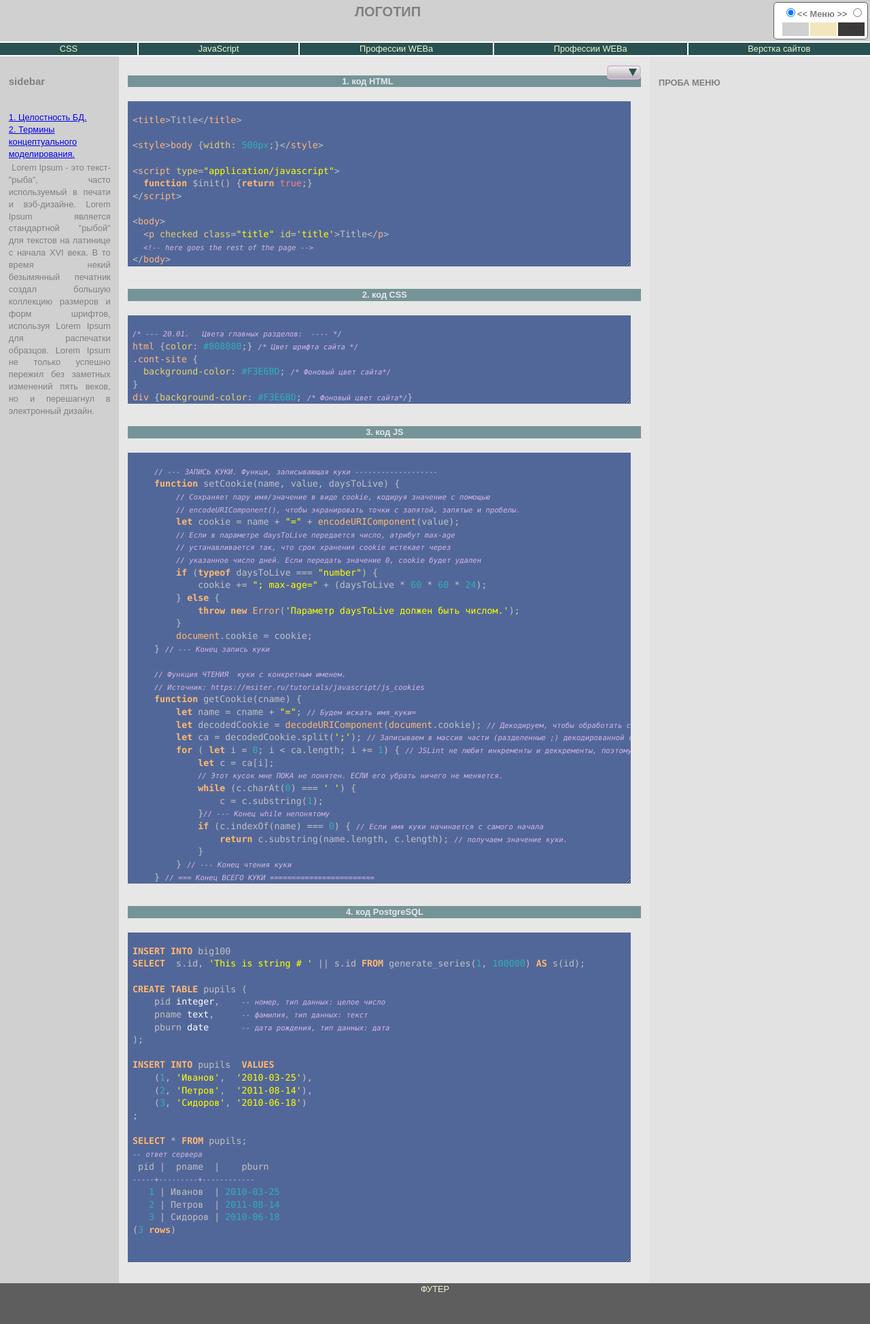
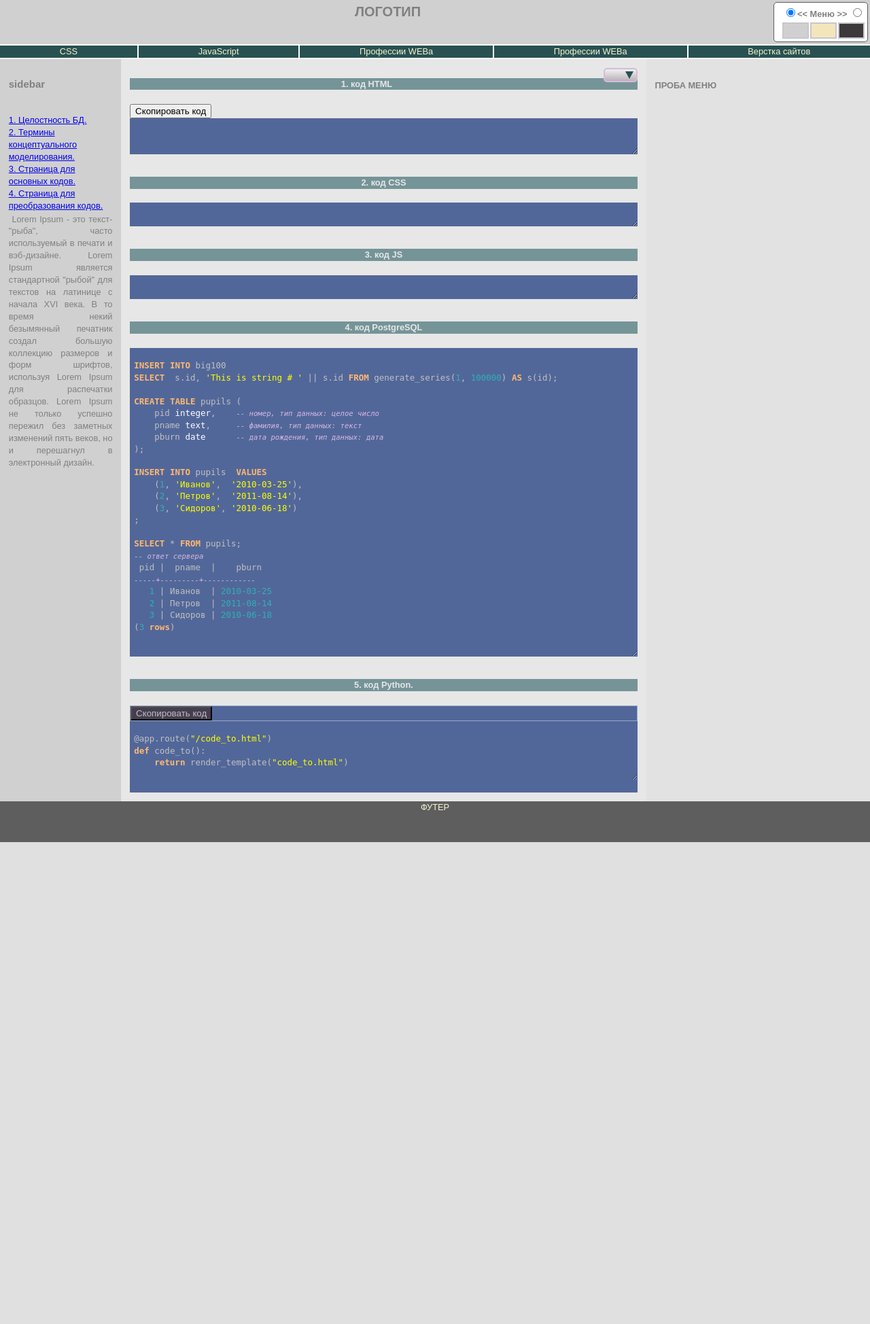
Before and after one commit to OlegTripolskiy/pg21flaskL, a Flask app: page /highlight.html in a window 1280 px wide. Shown: the whole page at 68% size. After the commit the page ends 1239 px from the top, so only its background shows below. Run offline with Flask 2, Linux system fonts and the light colour scheme; lists and menus that the app fills with data are empty; some libraries are stand-ins or nearby versions.

Commit message:
0.0.0.4 Сделано: highlight.js + Преобразование кода HTML

```diff
--- a/static/css/higligt_gml.css
+++ b/static/css/highlight_gml.css
@@ -1,9 +1,5 @@
-/*
-
-GML Theme - Meseta <meseta@gmail.com>
-
-*/
-
+/* GML Theme - Meseta <meseta@gmail.com> */
+/* ---- 10. Стили модуля расцветки кода  --- эти стили расцвеыивают код */
 .hljs {
   display: block;
   overflow-x: auto;
@@ -76,10 +72,13 @@ GML Theme - Meseta <meseta@gmail.com>
 }
 
 /* ---- Моя проба ПЕРЕОПРЕДЕЛИТЬ - ПОЛУЧИЛОСЬ ------- */
-.hljs {
-  background: #526799;  /* Цвет фона блока Исходно #222222*/
+.hljs {   /* ---  Стили БЛОКА. --- */
+  background: #526799;  /* Цвет фона блока Исходно #222222* повторно в .my-highlight */
   padding-bottom: 0;
   padding-top: 0;
+  font-size: 1.2em;     /* Размер шрифта всего блока */
+  white-space: pre; /* Горизонтальная полоса прокрутки ЕСЛИ код не вмещается */
+  resize: vertical;     /* Пользователь может изменять размеры блока вертикально */
 }
 
 /* Цвет типа данных. Исходно #C0C0C0 */
@@ -87,9 +86,8 @@ GML Theme - Meseta <meseta@gmail.com>
 
 .hljs-comment {   /* Комментарии */
   font-style: oblique;
-/*  color: #8CC4C4;*/
   color: #D6B7E5;
-  font-size: 0.8em;
+  font-size: 0.85em;
 }
 .hljs-number {  color: #2EB0B6; } /* числа */
 pre {  margin: 0;   padding: 0; }
@@ -106,7 +104,6 @@ pre {  margin: 0;   padding: 0; }
 /* --- Конец СТИЛЬ для CSS кода --- */
 
 /* --- СТИЛЬ для HTML кода --- */
-
 .hljs-tag {   /* цвет угловых скобок + атрибуты тэгов */
 /*  color: red;*/
 }
@@ -139,5 +136,4 @@ hljs-selector-tag {
 /*  color: red; */
 }
 
-
 /* --- Конец пробы  ---------------------------------- */
--- a/static/css/main.css
+++ b/static/css/main.css
@@ -53,6 +53,7 @@ table.color_scheme {        /* стиль таблицы */
 table.color_scheme td {       /* стиль ¤чейки*/
   text-align: center;
   cursor: pointer;
+  border: 2px solid #C8C6CA;
   }
 /* УБРАТЬ. НЕ НАДО УЖЕ */
 table.color_scheme td a {  /* В ячейке ссылка, при клике JS меняет цвет */
@@ -268,15 +269,9 @@ footer { /* --- ПОДВАЛ */
 
 
 /* 6. ==== НАЧАЛО. ФОРМАТИРОВАНИЕ ТЕКСТА В СТАТЬЯХ  ====================*/
+
   /* --- 6.1. НАЧАЛО Форматирование PostgreSQL */
-.my { /* СТИЛЬ позволяющий дополнительно форматировать highlight.js */
-  font-size: 10pt;
-  font-family: Consolas, Monaco, monospace;
-  width: 98%;
-  white-space: pre; /* Горизонтальная полоса прокрутки ЕСЛИ код не вмещается */
-  resize: vertical;  /* Пользователь может изменять размеры блока вертикально */
-/*  color: aqua; НЕЛЬЗЯ т.к. МЕНЯЕТ цвет в других блоках */
-}
+
   /* --- 6.1. КОНЕЦ ФОРМАТИРОВАНИЯ PostgreSQL --- */
 
   /* --- 6.2. НАЧАЛО Форматирование HTML-элементов --- */
@@ -353,4 +348,17 @@ p { /* ВСЕ ПАРАГРАФЫ. Чтобы не делать стандарт
 }
 /*  ==== КОНЕЦ стили МЕНЮ ======= */
 
-/* === 5. КОНЕЦ  ======= */
+/* --- 10. Модуль расцвеченного кода. Работает дополнительно к higligh.css */
+/**/
+  .highlight-code { /* Цвет всего модуля совпадает с цветом*/
+    background-color: #526799;
+  }
+  .highlight-code div {
+    border: 1px solid #98A8CC;
+  }
+  .highlight-code div input {  /* Кнопка "Скопировать код */
+    color: #BFBDBC;
+    background-color: #453E50;
+/*    margin-left: 2%;*/
+  }
+/* --- Конец 10. Модуль расцвеченного кода. */
--- a/static/js/main.js
+++ b/static/js/main.js
@@ -170,4 +170,17 @@ $("document").ready(function () {
         }
     }); // --- Конец click
 
+    // 10. --- Копирование текста кода в хайлайтере в буфер обмена. ------------------------------
+    // ВНИМАНИЕ: д.б. выдержана структура тэгов HTML хайлайтеара.
+    // метод execCommand('copy') считается устаревшим, но взамен  пока  ничего  нет.
+    $('.highlight-code').click(function () {
+        let text = $(this).children().next().children();  // Получаем тэг <code>, путь: div-div-pre-code
+        let $tmp = $("<textarea>"); // Создаем элемент textarea, который поддерживает переносы.
+        $("body").append($tmp);  // Добавляем этот созданный элемент к странице.
+        $tmp.val(text.text()).select(); // Записываем в него содержимое элемента и выделяем его.
+        document.execCommand("copy");
+        $tmp.remove();
+    });
+
+
 }); // -- Конец $("document").ready(function ()
--- a/templates/highlight.html
+++ b/templates/highlight.html
@@ -7,22 +7,16 @@
   <h4 class='toc_h'><strong>код HTML</strong></h4>
   <p>
   </p>
+<!--  -->
+<br><!-- РАСЦВЕЧИВАНИЕ HTML, XML  -->
+<div class="highlighte-code"> <!--Блок для расцвеченного кода -->
+  <div><input type="button" value="Скопировать код" /></div>
+<pre><code class="language-xml hljs">
 
-<br>
-<pre><code class="language-xml hljs my">
-&lt;title&gt;Title&lt;/title&gt;
 
-&lt;style&gt;body {width: 500px;}&lt;/style&gt;
+</code></pre>
+</div><!-- Конец. Блок для расцвеченного кода -->
 
-&lt;script type=&quot;application/javascript&quot;&gt;
-  function $init() {return true;}
-&lt;/script&gt;
-
-&lt;body&gt;
-  &lt;p checked class=&quot;title&quot; id=&#39;title&#39;&gt;Title&lt;/p&gt;
-  &lt;!-- here goes the rest of the page --&gt;
-&lt;/body&gt;
-</code></pre>
 <br>
 <!-- === КОНЕЦ ПАРАГРАФА  кода HTML. =============================== -->
 
@@ -30,14 +24,9 @@
   <h4 class='toc_h'><strong>код CSS</strong></h4>
   <p>
   </p>
-<br>
+<br>   <!-- РАСЦВЕЧИВАНИЕ CSS  -->
 <pre><code class="language-css hljs my">
-/* --- 20.01.   Цвета главных разделов:  ---- */
-html {color: #808080;} /* Цвет шрифта сайта */
-.cont-site {
-  background-color: #F3E6BD; /* Фоновый цвет сайта*/
-}
-div {background-color: #F3E6BD; /* Фоновый цвет сайта*/}
+
 </code></pre>
 <br>
 <!-- === КОНЕЦ ПАРАГРАФА  кода CSS. =============================== -->
@@ -46,51 +35,18 @@ div {background-color: #F3E6BD; /* Фоновый цвет сайта*/}
   <h4 class='toc_h'><strong>код JS </strong></h4>
   <p>
   </p>
-<br>
-<pre><code class="language-javascript  hljs my">
-    // --- ЗАПИСЬ КУКИ. Функци, записывающая куки -------------------
-    function setCookie(name, value, daysToLive) {
-        // Сохраняет пару имя/значение в виде cookie, кодируя значение с помощью
-        // encodeURIComponent(), чтобы экранировать точки с запятой, запятые и пробелы.
-        let cookie = name + "=" + encodeURIComponent(value);
-        // Если в параметре daysToLive передается число, атрибут max-age
-        // устанавливается так, что срок хранения cookie истекает через
-        // указанное число дней. Если передать значение 0, cookie будет удален
-        if (typeof daysToLive === "number") {
-            cookie += "; max-age=" + (daysToLive * 60 * 60 * 24);
-        } else {
-            throw new Error('Параметр daysToLive должен быть числом.');
-        }
-        document.cookie = cookie;
-    } // --- Конец запись куки
+<br>   <!-- РАСЦВЕЧИВАНИЕ JAVASCRIPT  -->
+<pre><code class="language-javascript">
 
-    // Функция ЧТЕНИЯ  куки с конкретным именем.
-    // Источник: https://msiter.ru/tutorials/javascript/js_cookies
-    function getCookie(cname) {
-        let name = cname + "="; // Будем искать имя_куки=
-        let decodedCookie = decodeURIComponent(document.cookie); // Декодируем, чтобы обработать спец. символы
-        let ca = decodedCookie.split(';'); // Записываем в массив части (разделенные ;) декодированной строки
-        for ( let i = 0; i < ca.length; i += 1) { // JSLint не любит инкременты и деккременты, поэтому i += 1
-            let c = ca[i];
-            // Этот кусок мне ПОКА не понятен. ЕСЛИ его убрать ничего не меняется.
-            while (c.charAt(0) === ' ') {
-                c = c.substring(1);
-            }// --- Конец while непонятому
-            if (c.indexOf(name) === 0) { // Если имя куки начинается с самого начала
-                return c.substring(name.length, c.length); // получаем значение куки.
-            }
-        } // --- Конец чтения куки
-    } // === Конец ВСЕГО КУКИ ========================
 </code></pre>
 <br>
-<!-- === КОНЕЦ ПАРАГРАФА  кода JS. =============================== -->
+<!-- === КОНЕЦ ПАРАГРАФА  кода JS. ===============================
 
 <!-- === НАЧАЛО ПАРАГРАФA кода PostgreSQL. =============================== -->
   <h4 class='toc_h'><strong>код PostgreSQL</strong></h4>
-  <p>
-  </p>
-<br>
-<pre><code class="language-pgsql hljs my">
+
+<br>   <!-- РАСЦВЕЧИВАНИЕ PostgreSQL  -->
+<pre><code class="language-pgsql hljs">
 INSERT INTO big100
 SELECT  s.id, 'This is string # ' || s.id FROM generate_series(1, 100000) AS s(id);
 
@@ -120,6 +76,20 @@ SELECT * FROM pupils;
 <br>
 <!-- === КОНЕЦ ПАРАГРАФА  кода PostgreSQL. =============================== -->
 
+<!-- === НАЧАЛО ПАРАГРАФA кода Python. =============================== -->
+  <h4 class='toc_h'><strong>код Python.</strong></h4>
+
+<br>   <!-- РАСЦВЕЧИВАНИЕ PostgreSQL  -->
+<div  class="highlight-code"> <!--Блок для преобразованного кода -->
+  <div><input type="button" value="Скопировать код" /></div>
+<pre><code id="code" class="language-python hljs">
+@app.route("/code_to.html")
+def code_to():
+    return render_template("code_to.html")
+
+</code></pre>
+<br>
+<!-- === КОНЕЦ ПАРАГРАФА  кода Python. =============================== -->
 
 <!-- ========== КОНЕЦ. МОДУЛЬ ДЛЯ РАСЦВЕИЧАНИЯ  КОДА ДЛЯ КОНСПЕКТОВ  ==============================  -->
   {% endblock %}
--- a/templates/layout.html
+++ b/templates/layout.html
@@ -4,28 +4,26 @@
   <meta http-equiv="Content-Type" content="text/html; charset=UTF-8">
   <meta http-equiv="X-UA-Compatible" content="IE=edge">
   <meta name=viewport content="width=device-width, initial-scale=1">
-<!--
-  <link rel="stylesheet" type="text/css" href="css/main.css" />
-  <link id="link_chcolor" rel="stylesheet" type="text/css" href="css/color_grey.css" />
-  <link rel="icon" href="favicon.ico">
--->
-<!--  Путь к файлам саий из шаблона Flask -->
+
+
+<!--  Путь к файлам сайа из шаблона Flask -->
   <link rel="stylesheet" type="text/css" href="static/css/main.css" />
   <link id="link_chcolor" rel="stylesheet" type="text/css" href="static/css/color_grey.css" />
   <link rel="icon" href="static/favicon.ico">
 
   <title>PostgreSQL2021</title>
+
+  <!-- Подключаем библиотеку jQuery    -->
+  <script src="static/js/jquery-3.4.1.min.js"></script>
+<!--  <script src="js/jquery-ui.js"></script>-->
+  <!-- СКРИПТ для работы jQuery UI в мобильных устройствах (tauch pad)  -->
+<!--  <script src="js/jquery.ui.touch-punch.min.js"></script>-->
+
   <!--  ПОДКЛЮЧЕНИЕ БИБЛИОТЕКИ Highligt.JS  -->
 <!--  Путь к файлам саий из шаблона Flask -->
-  <link rel="stylesheet" href="static/css/higligt_gml.css">
+  <link rel="stylesheet" href="static/css/highlight_gml.css">
   <script src="static/js/highlight.pack.js"></script>
   <link rel="preload" href="static/js/highlight.pack.js" as="script">
-
-<!--  ДОБИВАЮСЬ РАБОТЫ Highlight.js : не работатает HTML Пробовал полную библиотеку - не получается -->
-<!--  <link rel="stylesheet" href="static/css/gml.css">-->
-<!--  <link rel="preload" href="static/js/highlight.min.js" as="script">-->
-<!--  <script src="static/js/highlight.min.js"></script>-->
-
   <script>hljs.initHighlightingOnLoad();</script>
 </head>
 
@@ -70,6 +68,8 @@
 
         <br><a href="{{url_for('integrity')}}" target="_blank">1. Целостность БД.</a>
         <br><a href="{{url_for('terms')}}" target="_blank">2. Термины концептуального моделирования.</a>
+        <br><a href="{{url_for('highlight')}}" target="_blank">3. Страница для основных кодов.</a>
+        <br><a href="{{url_for('code_to')}}" target="_blank">4. Страница для преобразования кодов.</a>
 
         <p>
 
@@ -160,11 +160,7 @@
     <footer> ФУТЕР </footer>
   </div> <!-- КОНЕЦ Контейнера сайта -->
 
-  <!-- Подключаем библиотеку jQuery    -->
-  <script src="static/js/jquery-3.4.1.min.js"></script>
-<!--  <script src="js/jquery-ui.js"></script>-->
-  <!-- СКРИПТ для работы jQuery UI в мобильных устройствах (tauch pad)  -->
-<!--  <script src="js/jquery.ui.touch-punch.min.js"></script>-->
+
 
   <!-- !!! ПОСЛЕ jQuery. ===== МОДУЛЬ НУМЕРАЦИИ ОГЛАВЛЕНИЙ разделов СКРИПТ 2020 -  -->
   <script>
```
Also changed, not shown: static/css/code_to.css (deleted, +0 -7 lines), static/js/code_to.js (+30 -2 lines), templates/code_to.html (+52 -20 lines).
